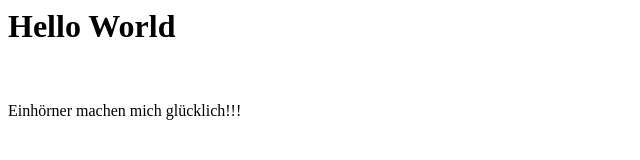
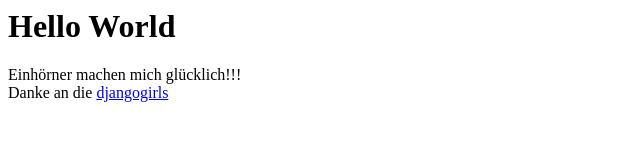
Before and after one commit to helenemwg/helenemwg.github.io, a plain HTML site: page index.html in a window 1280 px wide. Shown: the whole page, without its empty margins (0-640 px from the left). Drawn offline with Linux system fonts and the light colour scheme.

Commit message:
adding a link,different lining

```diff
--- a/index.html
+++ b/index.html
@@ -3,8 +3,7 @@
     </head>
     <body>
       <h1> Hello World </h1>
-      <br/>
-      <br/>
-      Einhörner machen mich glücklich!!!
+      Einhörner machen mich glücklich!!!<br/>
+      Danke an die <a href="http://djangogirls.org/">djangogirls</a>
     </body>
 </html>
```
